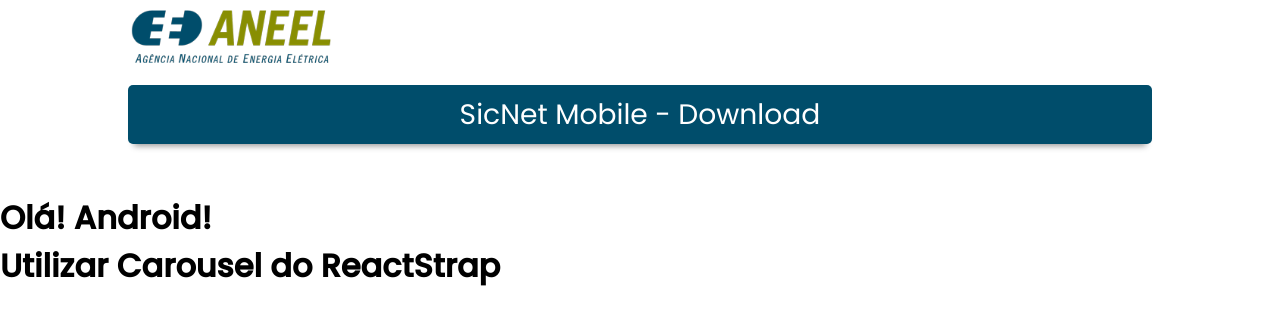
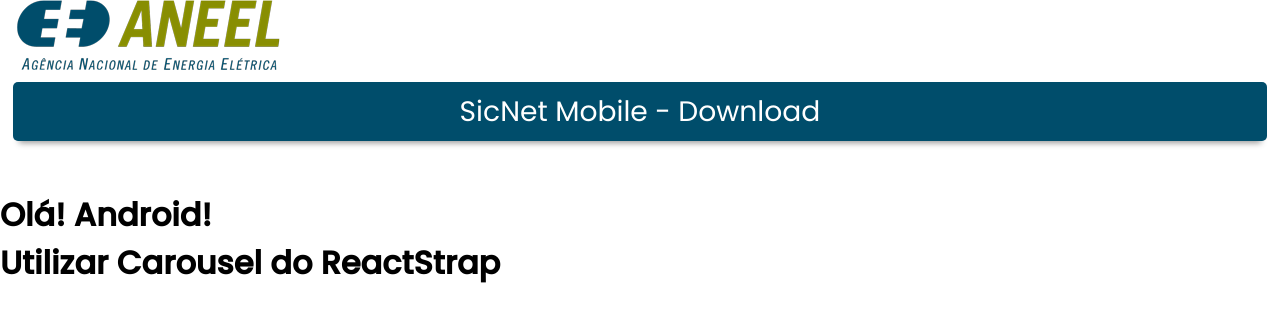
Before and after one commit to jonatasoc/sicnet_mobile_web, a React (Create React App) app: page /android in a window 1280 px wide. Shown: the top 324 px of the page. Built offline with nearby package versions, Linux system fonts and the light colour scheme.

Commit message:
Changing Header styles.css to Styled Component

```diff
--- a/src/components/Header/index.js
+++ b/src/components/Header/index.tsx
@@ -1,17 +1,17 @@
 import React from 'react';
 import { Link } from 'react-router-dom';
-import logo from '../../assets/images/logo.png'
-import './styles.css'
+import logo from '../../assets/images/logo.png';
+import { Container } from './styles';
 
 export default function Header() {
   return (
-    <header>
-      <nav id="header-nav">
+    <Container>
+      <nav>
         <Link to="/">
           <img src={logo} className="logo" alt="Logo ANEEL" />
         </Link>
       </nav>
       <h1 id="intro">SicNet Mobile - Download</h1>
-    </header>
-  )
+    </Container>
+  );
 }
--- a/src/components/Header/styles.css
+++ /dev/null
@@ -1,40 +0,0 @@
-
-header {
-  width: 98vw;
-  margin: 0 auto;
-}
-
-#header-nav {
-    border-radius: 0;
-    border: 0;
-    background-color: white;
-    padding-left: 3px;
-    display: flex;
-}
-
-.logo {
-    margin: 10px 0px;
-    width: 200px;
-}
-
-
-#intro {
-
-  color: #fff;
-  font-size: 2.2rem;
-  font-weight: 400;
-  display: block;
-  text-align: center;
-  margin-top: 5px;
-  margin-bottom: 50px;
-  background-color: #004d6b;
-  padding: 8px 4px;
-  box-shadow: 0 8px 6px -6px #999;
-  border-radius: 5px;
-}
-
-  @media (min-width: 700px) {
-    header {
-      width: 80vw;
-    }
-  }
--- /dev/null
+++ b/src/components/Header/styles.ts
@@ -0,0 +1,27 @@
+import styled from 'styled-components';
+
+export const Container = styled.div`
+  width: 98vw;
+  margin: 0 auto;
+
+  nav {
+    border-radius: 0;
+    border: 0;
+    background-color: white;
+    padding-left: 3px;
+    display: flex;
+  }
+  h1 {
+    color: #fff;
+    font-size: 2.2rem;
+    font-weight: 400;
+    display: block;
+    text-align: center;
+    margin-top: 5px;
+    margin-bottom: 50px;
+    background-color: #004d6b;
+    padding: 8px 4px;
+    box-shadow: 0 8px 6px -6px #999;
+    border-radius: 5px;
+  }
+`;
--- a/src/pages/Home/index.tsx
+++ b/src/pages/Home/index.tsx
@@ -16,7 +16,7 @@
           <Title>Selecione o tipo de sistema do seu smartphone</Title>
           <div className="section-select">
             <div className="section-select-os">
-              <Link to='/android'>
+              <Link to="/android">
                 <FontAwesomeIcon icon={['fab', 'android']} />
                 <p className="android">Android</p>
               </Link>
@@ -25,7 +25,9 @@
             <div className="section-select-os">
               <Link to="/ios">
                 <FontAwesomeIcon icon={['fab', 'apple']} />
-                <p className="ios">iOS <i>(iPhone, iPad)</i> </p>
+                <p className="ios">
+                  iOS <i>(iPhone, iPad)</i>{' '}
+                </p>
               </Link>
             </div>
           </div>
```
